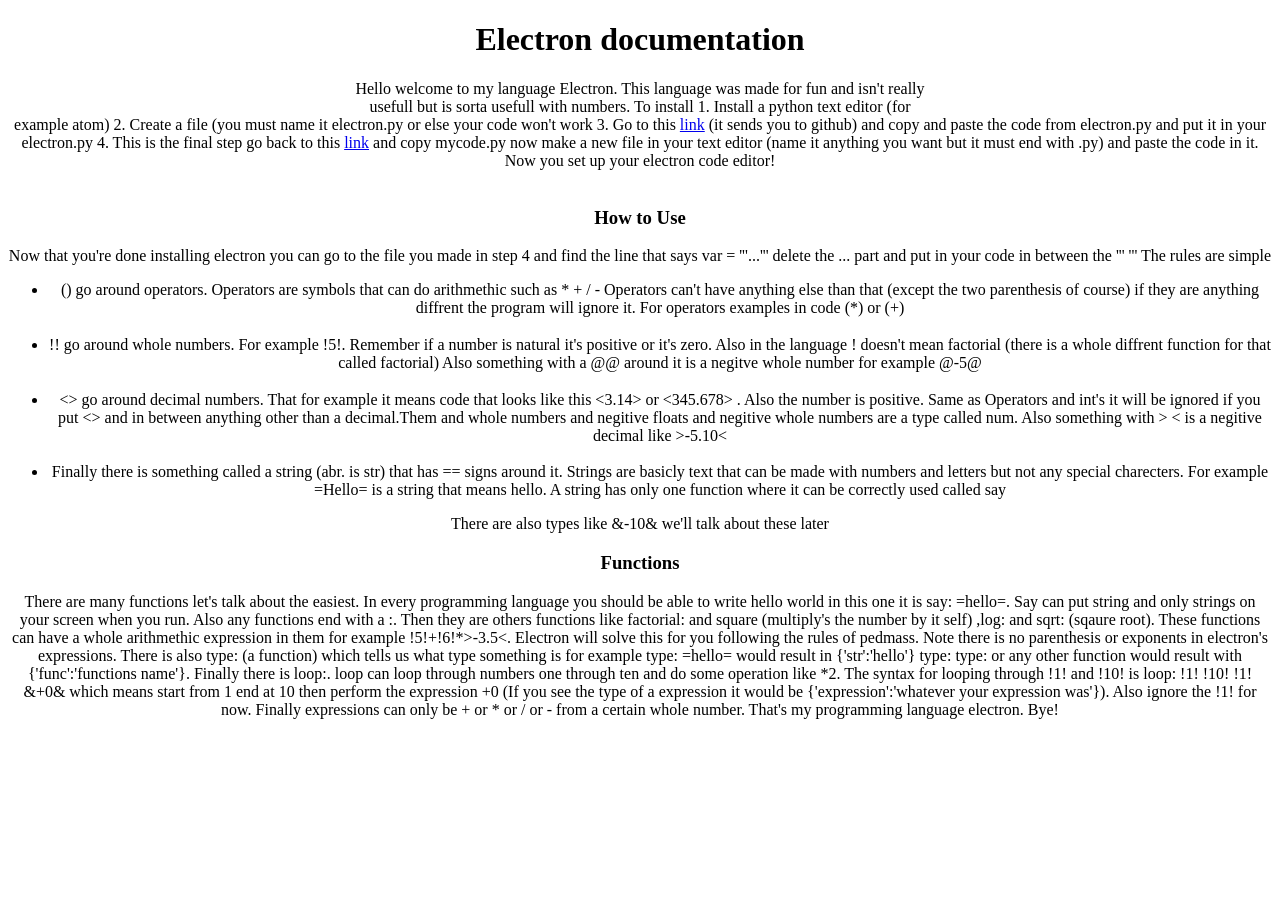
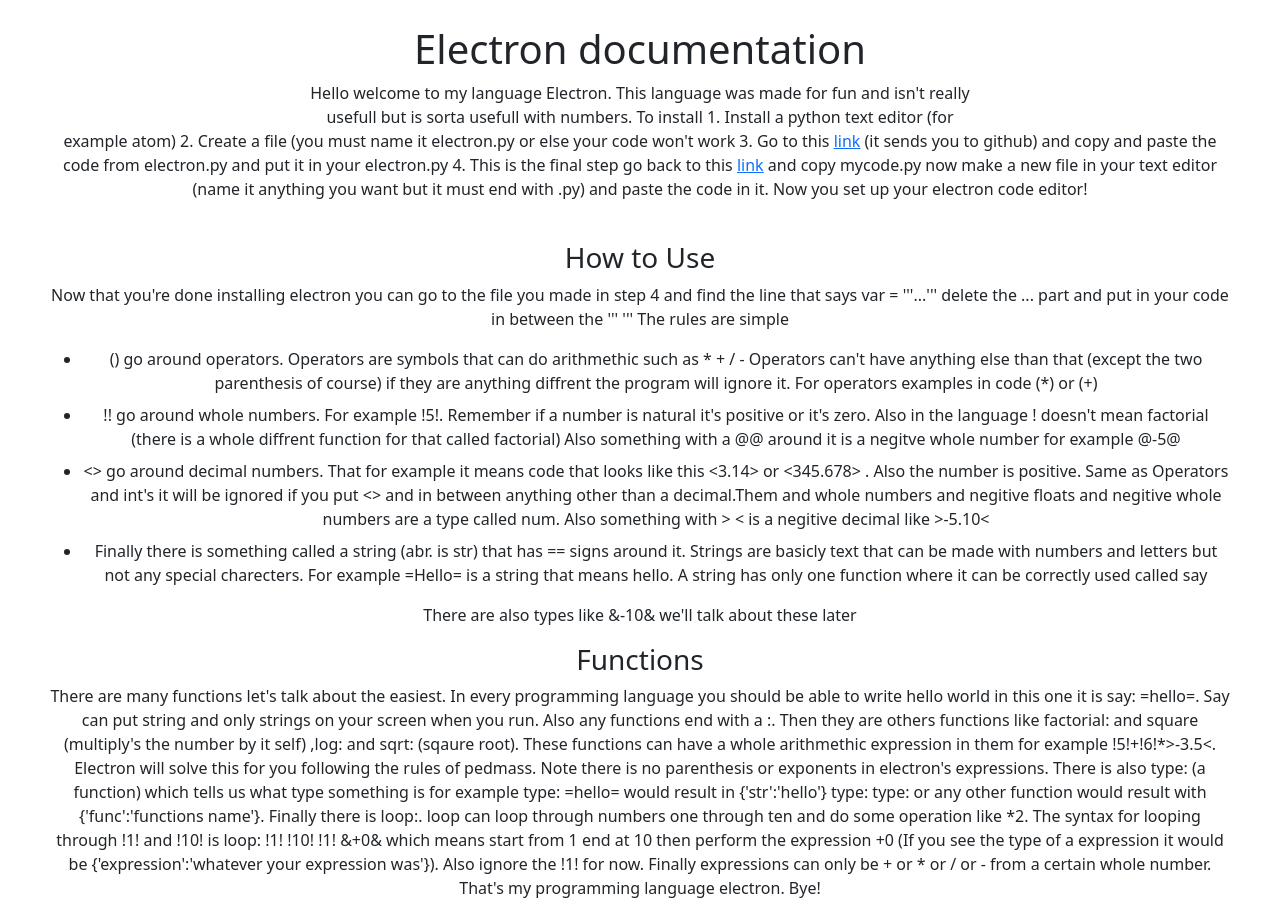
Before and after one commit to Supercoder21/electroncode, a plain HTML site: page index.html in a window 1280 px wide. Before the commit the page ends 800 px from the top, so only its background shows below. Drawn offline with nearby package versions, Linux system fonts and the light colour scheme; grey boxes are pictures that could not be loaded.

Commit message:
Update index.html

```diff
--- a/index.html
+++ b/index.html
@@ -1,10 +1,17 @@
 <!DOCTYPE html>
 <html>
     <head>
+          <style>
+              body {
+              padding: 25px 50px 25px;
+            }
+          </style>
         <meta charset="utf-8">
+        <meta name="viewport" content="width=device-width,initial-scale=1,shrink-to-fit=no"/>
+        <link href="https://cdn.jsdelivr.net/npm/bootstrap@5.2.0-beta1/dist/css/bootstrap.min.css" rel="stylesheet" integrity="sha384-0evHe/X+R7YkIZDRvuzKMRqM+OrBnVFBL6DOitfPri4tjfHxaWutUpFmBp4vmVor" crossorigin="anonymous">
         <title>New webpage</title>
     </head>
-    <body style = 'text-align: center'>
+    <body style = 'text-align: center' padding = '100'>
         <h1>Electron documentation</h1>
         <p>Hello welcome to my language Electron. This language was made for fun and isn't really <br> usefull but is sorta usefull with numbers. To install 1. Install a python text editor (for <br>example atom) 2. Create a file (you must name it electron.py or else your code won't work 3. Go to this  <a href='https://github.com/Supercoder21/Electron/tree/main'>link</a> (it sends you to github) and copy and paste the code from electron.py and put it in your electron.py 4. This is the final step go back to this <a href='https://github.com/Supercoder21/Electron/tree/main'>link</a> and copy mycode.py now make a new file in your text editor (name it anything you want but it must end with .py) and paste the code in it. Now you set up your electron code editor!<br><br><h3>How to Use</h3>Now that you're done installing electron you can go to the file you made in step 4 and find the line that says var = '''...''' delete the ... part and put in your code in between the ''' ''' The rules are simple</p>
 
@@ -18,5 +25,9 @@
             <li>Finally there is something called a string (abr. is str) that has == signs around it. Strings are basicly text that can be made with numbers and letters but not any special charecters. For example =Hello= is a string that means hello. A string has only one function where it can be correctly used called say</li>
         </ul>
         <p>There are also types like &-10& we'll talk about these later <h3>Functions</h3> There are many functions let's talk about the easiest. In every programming language you should be able to write hello world in this one it is say: =hello=. Say can put string and only strings on your screen when you run. Also any functions end with a :. Then they are others functions like factorial: and square (multiply's the number by it self) ,log: and sqrt: (sqaure root). These functions can have a whole arithmethic expression in them for example !5!+!6!*>-3.5&lt;. Electron will solve this for you following the rules of pedmass. Note there is no parenthesis or exponents in electron's expressions. There is also type: (a function) which tells us what type something is for example type: =hello= would result in {'str':'hello'} type: type: or any other function would result with {'func':'functions name'}. Finally there is loop:. loop can loop through numbers one through ten and do some operation like *2. The syntax for looping through !1! and !10! is loop: !1! !10! !1! &+0& which means start from 1 end at 10 then perform the expression +0 (If you see the type of a expression it would be {'expression':'whatever your expression was'}). Also ignore the !1! for now. Finally expressions can only be + or * or / or - from a certain whole number. That's my programming language electron. Bye!</p>
+        <iframe width="520" height="315"
+        src="https://www.youtube.com/embed/reRrX9ysQ90">
+        </iframe>
+        <script src="https://cdn.jsdelivr.net/npm/bootstrap@5.2.0-beta1/dist/js/bootstrap.bundle.min.js" integrity="sha384-pprn3073KE6tl6bjs2QrFaJGz5/SUsLqktiwsUTF55Jfv3qYSDhgCecCxMW52nD2" crossorigin="anonymous"></script>
     </body>
 </html>
```
